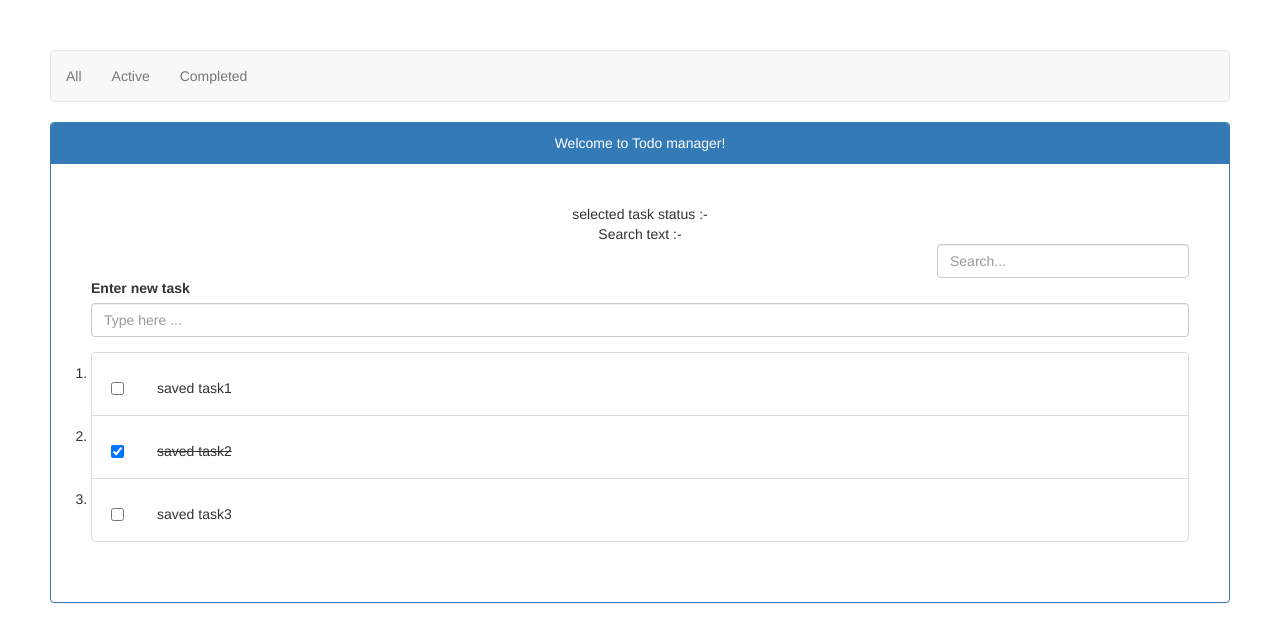
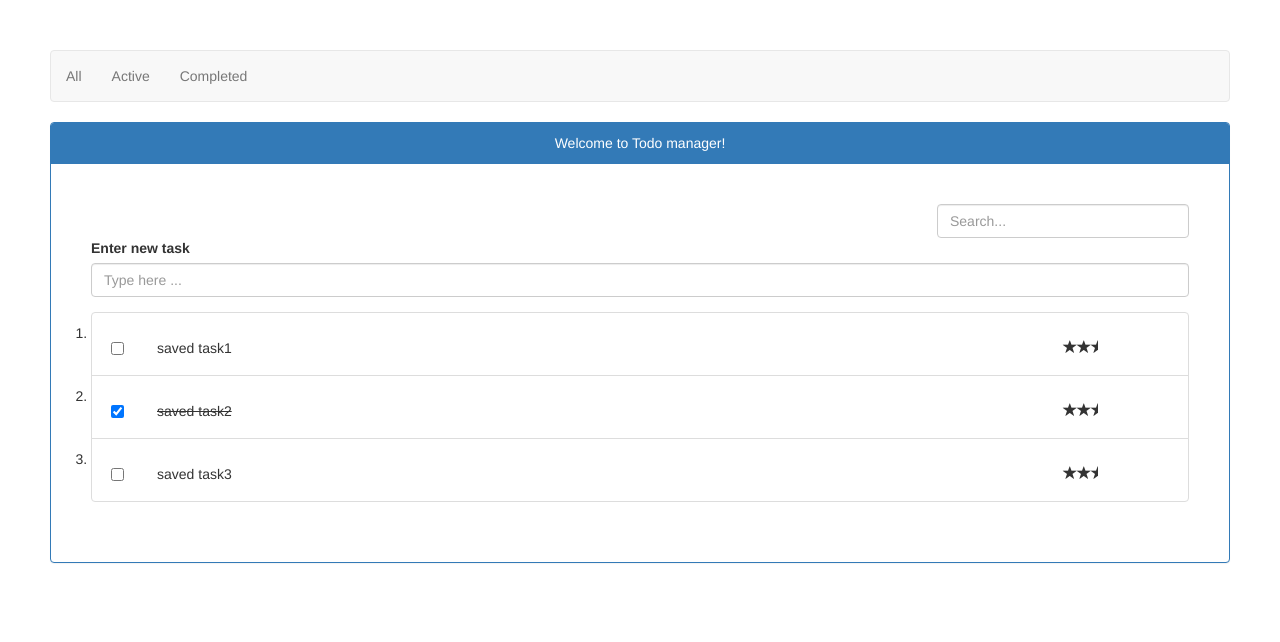
Before and after one commit to shubham-aneja/angular-samples, an Angular app: page /taskList/1 in a window 1280 px wide. Shown: the top 642 px of the page. Built offline with nearby package versions, Linux system fonts and the light colour scheme.

Commit message:
star component added without nested click

```diff
--- a/src/app/app.module.ts
+++ b/src/app/app.module.ts
@@ -7,13 +7,16 @@ import {TaskService} from './tasks/task.service'
 
 import { AppComponent } from './app.component';
 import {TasksListComponent} from './tasks/tasks-list.component'
+import {StarComponent} from './shared/star.component'
+
 import {FilterTasks} from './tasks/task-list.pipe'
 
 @NgModule({
   declarations: [
     AppComponent,
     TasksListComponent,
-    FilterTasks
+    FilterTasks,
+    StarComponent
   ],
   imports: [
     BrowserModule,
--- /dev/null
+++ b/src/app/shared/star.component.css
@@ -0,0 +1,6 @@
+.crop {
+  overflow: hidden;
+}
+div {
+  cursor: pointer;
+}
--- /dev/null
+++ b/src/app/shared/star.component.html
@@ -0,0 +1,13 @@
+<div class="crop"
+     [style.width.px]="starWidth"
+     [title]="priority"
+     (click)="onClick()"
+  >
+  <div style="width: 86px">
+    <span class="glyphicon glyphicon-star"></span>
+    <span class="glyphicon glyphicon-star"></span>
+    <span class="glyphicon glyphicon-star"></span>
+    <span class="glyphicon glyphicon-star"></span>
+    <span class="glyphicon glyphicon-star"></span>
+  </div>
+</div>
--- /dev/null
+++ b/src/app/shared/star.component.ts
@@ -0,0 +1,28 @@
+import {Component, Input} from '@angular/core'
+
+@Component({
+  moduleId: module.id,
+  selector: 'star',
+  templateUrl: 'star.component.html',
+  styleUrls: ['./star.component.css']
+})
+
+export class StarComponent {
+  starWidth:number = 50;
+  @Input() priority:number;
+
+  ngOnInit() {
+   /*86 is the total width of 5 star component*/
+    this.starWidth = 86 * this.priority / 5
+  }
+
+  //ngOnChanges() {
+  //  this.starWidth = +this.priority*14
+  //  console.log('ng change',this.starWidth)
+  //}
+
+  onClick() {
+    console.log(' star component got clicked ...!')
+  }
+
+}
--- a/src/app/tasks/task.service.ts
+++ b/src/app/tasks/task.service.ts
@@ -10,9 +10,9 @@ import 'rxjs/add/observable/throw';
 const dummyUrl = 'https://www.google.com'
 
 const SAVED_TASKS = [
-  {title: 'saved task1', isCompleted: false},
-  {title: 'saved task2', isCompleted: true},
-  {title: 'saved task3', isCompleted: false},
+  {title: 'saved task1', isCompleted: false, priority: 2.5},
+  {title: 'saved task2', isCompleted: true, priority: 2.5},
+  {title: 'saved task3', isCompleted: false, priority: 2.5},
   //{title: 'saved task4'},/*todo this will give error, since it is now verifying with the interface definition */
 ]
 
--- a/src/app/tasks/task.ts
+++ b/src/app/tasks/task.ts
@@ -1,4 +1,5 @@
 export  interface ITask {
   title: string,
-  isCompleted: boolean
+  isCompleted: boolean,
+  priority: number
 }
--- a/src/app/tasks/tasks-list.component.html
+++ b/src/app/tasks/tasks-list.component.html
@@ -1,6 +1,4 @@
 <div>
-  <div>selected task status :- {{status}}</div>
-  <div>Search text :- {{taskSearch}}</div>
   <div class='row'>
     <div class='col-md-3 col-md-push-9' *ngIf="taskList.length">
       <input
@@ -44,8 +42,8 @@
           </label>
         </div>
         <div [innerHTML]="task.title" class="col-sm-10 taskTitle"></div>
+        <div><star [priority]="task.priority"></star></div>
       </div>
     </li>
   </ol>
-
 </div>
--- a/src/app/tasks/tasks-list.component.ts
+++ b/src/app/tasks/tasks-list.component.ts
@@ -36,7 +36,7 @@ export class TasksListComponent implements OnInit {
     value.trim()
     if (!value)return;
     //this.taskList.unshift(value)
-    this.taskList.push({title: value, isCompleted: false})
+    this.taskList.push({title: value, isCompleted: false, priority: 1})
     this.taskTitle = '';
   }
 
```
Also changed, not shown: discussions.txt.
